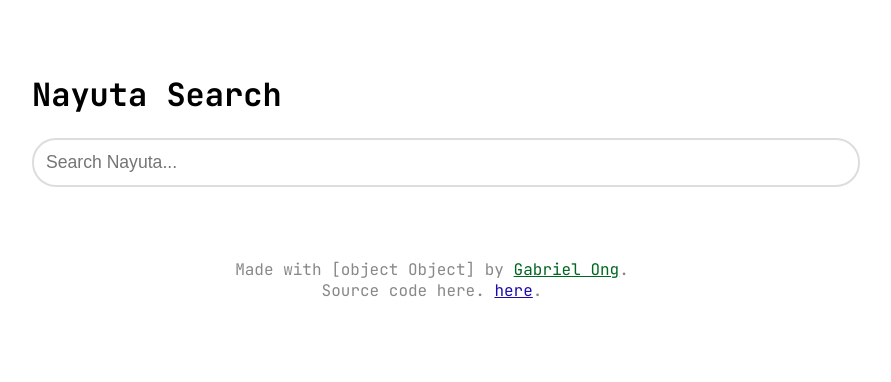
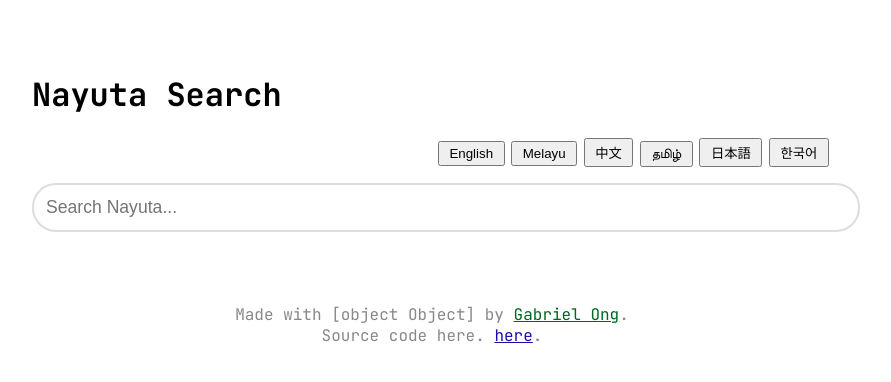
Before and after one commit to gongahkia/nayuta, a React (Create React App) app in the folder frontend/: page / in a window 1280 px wide. Shown: the top 382 px of the page, without its empty margins (208-1099 px from the left). Built offline with nearby package versions, Linux system fonts and the light colour scheme.

Commit message:
feat(app): Edited app.jsx for language support

```diff
--- a/frontend/src/App.jsx
+++ b/frontend/src/App.jsx
@@ -1,12 +1,15 @@
 import React, { useState } from 'react';
+import { useTranslation } from 'react-i18next';
 import SearchBar from './components/SearchBar';
 import ResultsList from './components/ResultsList';
 import Loader from './components/Loader';
 import Footer from './components/Footer';
+import LanguageSwitcher from './components/LanguageSwitcher';
 import { searchAPI } from './api/search';
 import './styles/main.css';
 
 export default function App() {
+  const { t } = useTranslation();
   const [results, setResults] = useState([]);
   const [isLoading, setIsLoading] = useState(false);
   const [error, setError] = useState(null);
@@ -19,7 +22,7 @@ export default function App() {
       const data = await searchAPI.query(query);
       setResults(data);
     } catch (err) {
-      setError('Failed to fetch results');
+      setError(t('failed_to_fetch_results', { defaultValue: 'Failed to fetch results' }));
     } finally {
       setIsLoading(false);
     }
@@ -28,6 +31,7 @@ export default function App() {
   return (
     <div className="app-container">
       <h1 className="app-title">Nayuta Search</h1>
+      <LanguageSwitcher />
       <SearchBar onSearch={handleSearch} />
       {error && <div className="error-message">{error}</div>}
       {isLoading ? <Loader /> : <ResultsList results={results} />}
```
